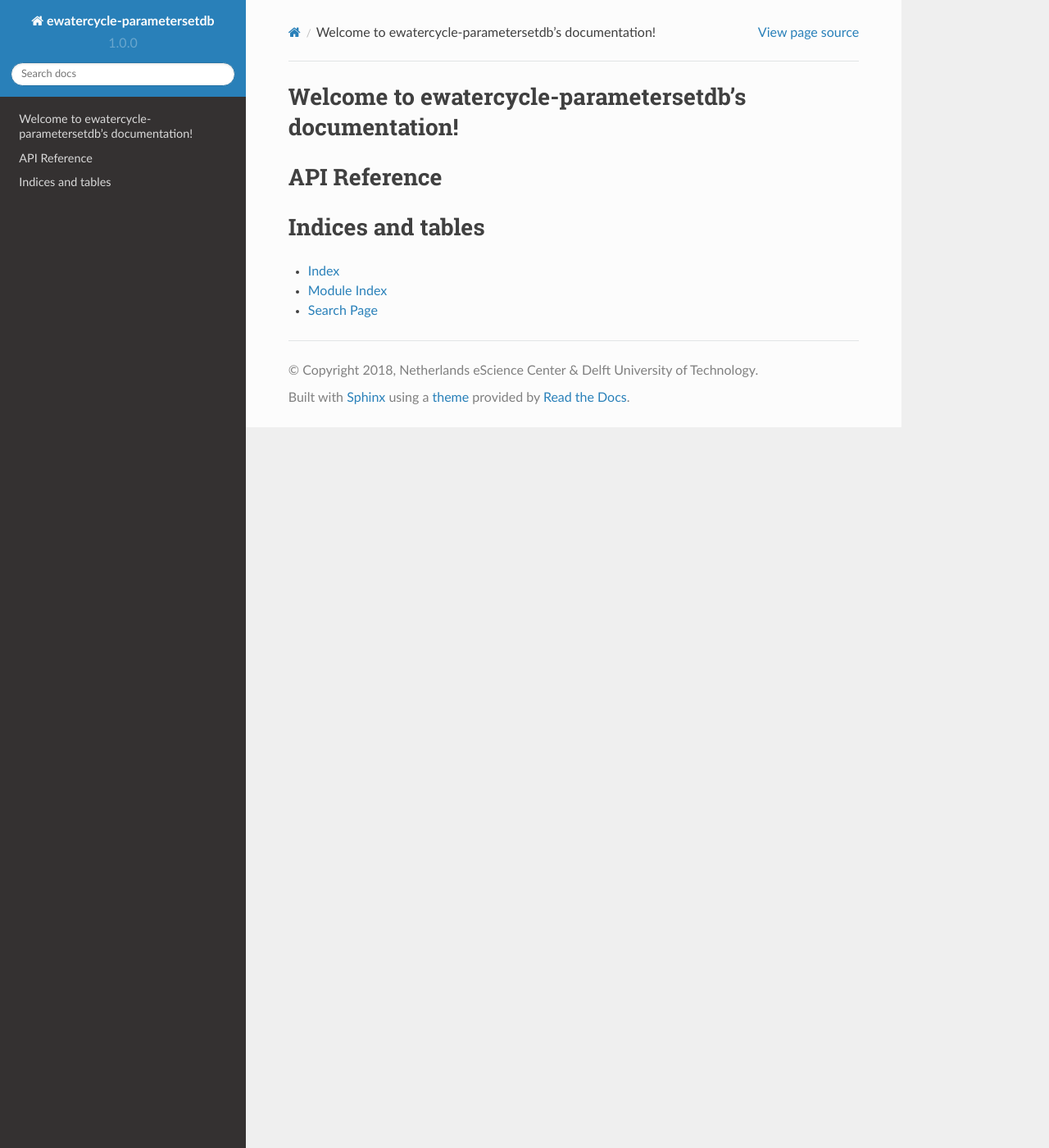
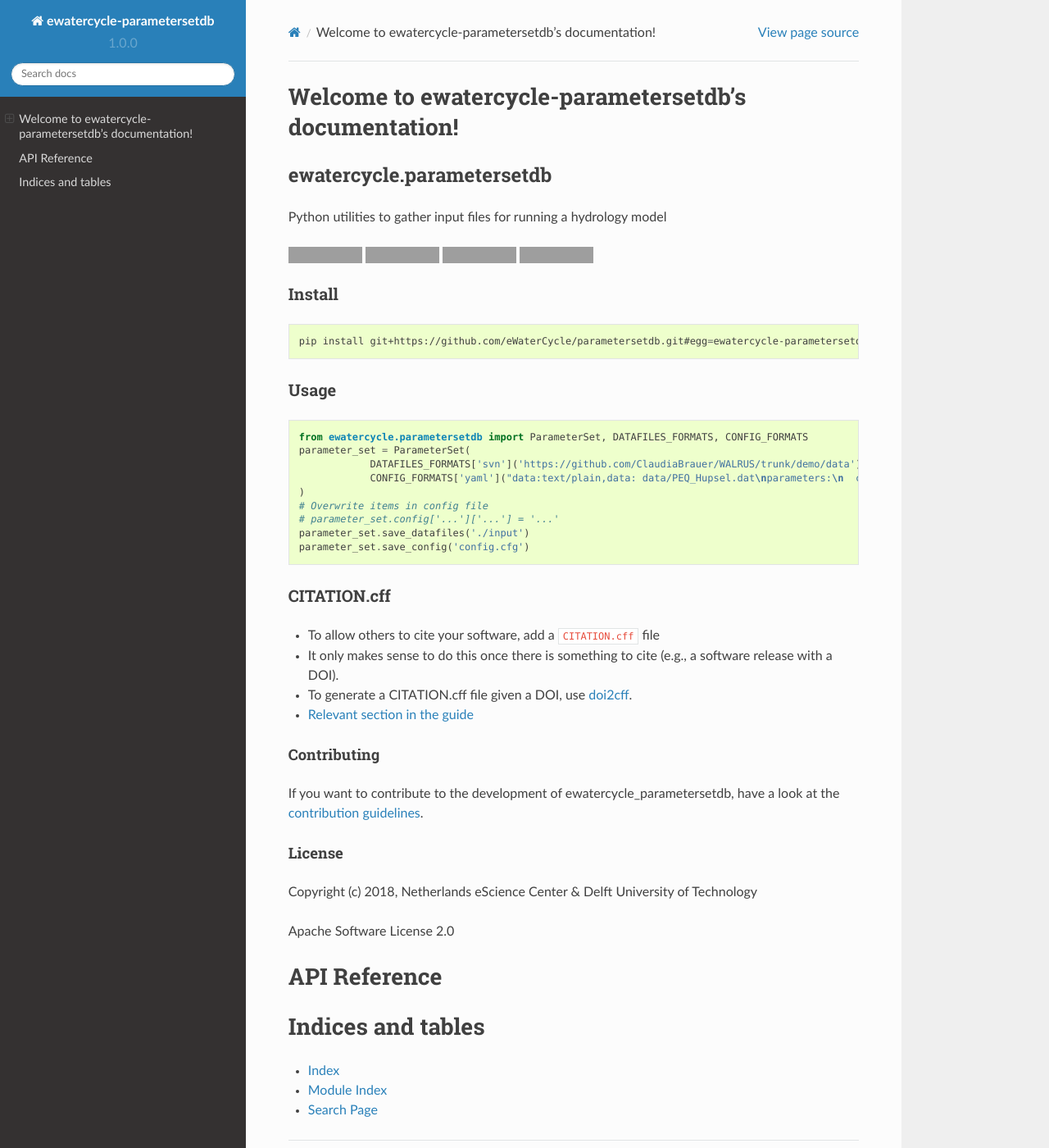
Before and after one commit to eWaterCycle/ewatercycle, a Sphinx documentation site: the page built from docs/index.rst, in a window 1280 px wide and 1400 px high. Shown: the whole window at 82% size. Built offline with Sphinx 7.4.7 and the Read the Docs theme 2.0.0, drawn with Linux system fonts in a browser that asks for light colours; pages that are not in the unit, such as notebooks, are missing from menus; grey boxes are pictures that could not be loaded.

Commit message:
Include usage example

```diff
--- a/README.rst
+++ b/README.rst
@@ -25,6 +25,21 @@
     pip install git+https://github.com/eWaterCycle/parametersetdb.git#egg=ewatercycle-parametersetdb
 
 
+Usage
+-----
+
+.. code-block:: python
+
+    from ewatercycle.parametersetdb import ParameterSet, DATAFILES_FORMATS, CONFIG_FORMATS
+    parameter_set = ParameterSet(
+                DATAFILES_FORMATS['svn']('https://github.com/ClaudiaBrauer/WALRUS/trunk/demo/data'),
+                CONFIG_FORMATS['yaml']("data:text/plain,data: data/PEQ_Hupsel.dat\nparameters:\n  cW: 200\n  cV: 4\n  cG: 5.0e+6\n  cQ: 10\n  cS: 4\n  dG0: 1250\n  cD: 1500\n  aS: 0.01\n  st: loamy_sand\nstart: 367416 # 2011120000\nend: 368904 # 2012020000\nstep: 1\n")
+    )
+    # Overwrite items in config file
+    # parameter_set.config['...']['...'] = '...'
+    parameter_set.save_datafiles('./input')
+    parameter_set.save_config('config.cfg')
+
 CITATION.cff
 ------------
 
--- a/docs/index.rst
+++ b/docs/index.rst
@@ -10,6 +10,7 @@
    :maxdepth: 2
    :caption: Contents:
 
+.. include:: ../README.rst
 
 API Reference
 =============
```
